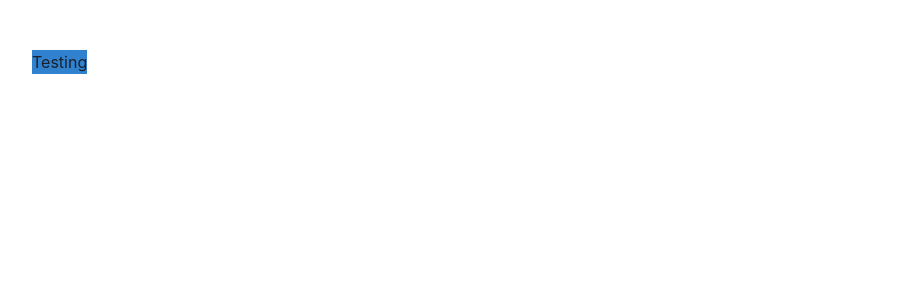
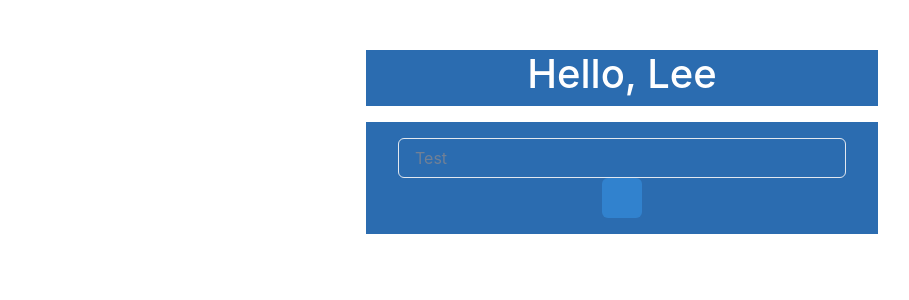
Before and after one commit to CharleeBrown/reactdoctrack, a React (Create React App) app: page / in a window 1280 px wide. Shown: the top 300 px of the page, without its empty margins (18-927 px from the left). Built offline with nearby package versions, Linux system fonts and the light colour scheme.

Commit message:
using props

```diff
--- a/src/App.js
+++ b/src/App.js
@@ -31,7 +31,7 @@ function App() {
           Learn React
         </a>
       </header> */}
-    <Logins></Logins>
+    <Logins name="Lee"></Logins>
     </div>
 
   </ChakraProvider>
--- a/src/components/Logins/Logins.js
+++ b/src/components/Logins/Logins.js
@@ -1,15 +1,26 @@
 import React from 'react';
 import PropTypes from 'prop-types';
 import styles from './Logins.module.css';
-import { Box, Center, Image, Flex, Badge, Text, Spacer} from '@chakra-ui/react';
+import { Input, Button, Box,Container, Center, Image, Flex, Badge, Text, Spacer, VStack} from '@chakra-ui/react';
 
-const Logins = () => (
+const Logins = (props) => (
+
   <div className={styles.Logins}>
-    <Flex>
-        <Box bg='blue.500'>
-            Testing
-        </Box>
-    </Flex>
+    <VStack>
+
+      <Container maxW='lg' bg='blue.600' color='white'>
+            <h1>Hello, {props.name}</h1>
+      </Container>
+
+        <Spacer />
+        <Container maxW='lg' bg='blue.600' color='white' maxH='lg'>
+            <Box padding='4'>
+            <Input placeholder='Test' color='black'/>
+            <Button onClick={() => console.log("test")} colorScheme='blue'></Button>
+            </Box>
+
+        </Container>
+    </VStack>
   </div>
 );
 
```
